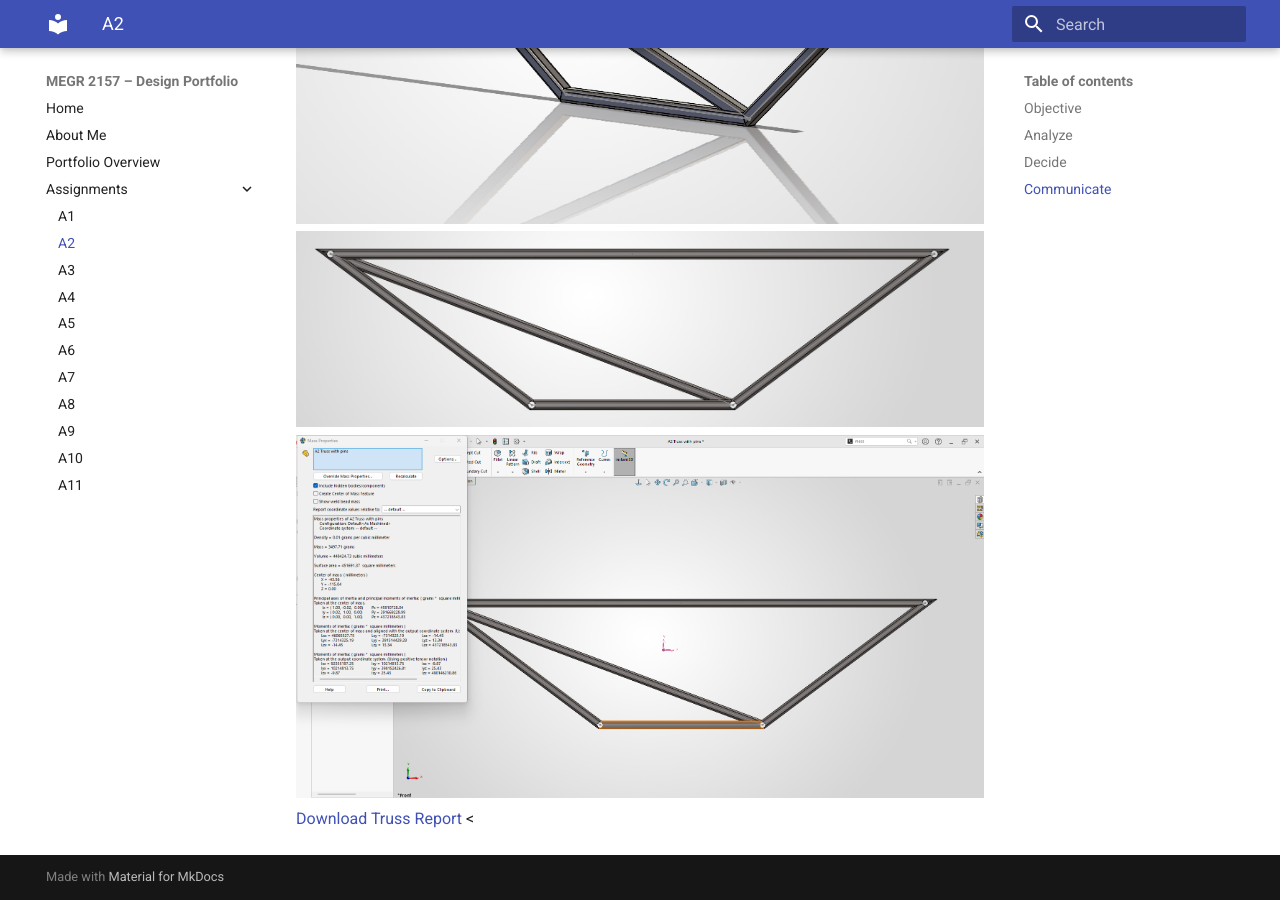
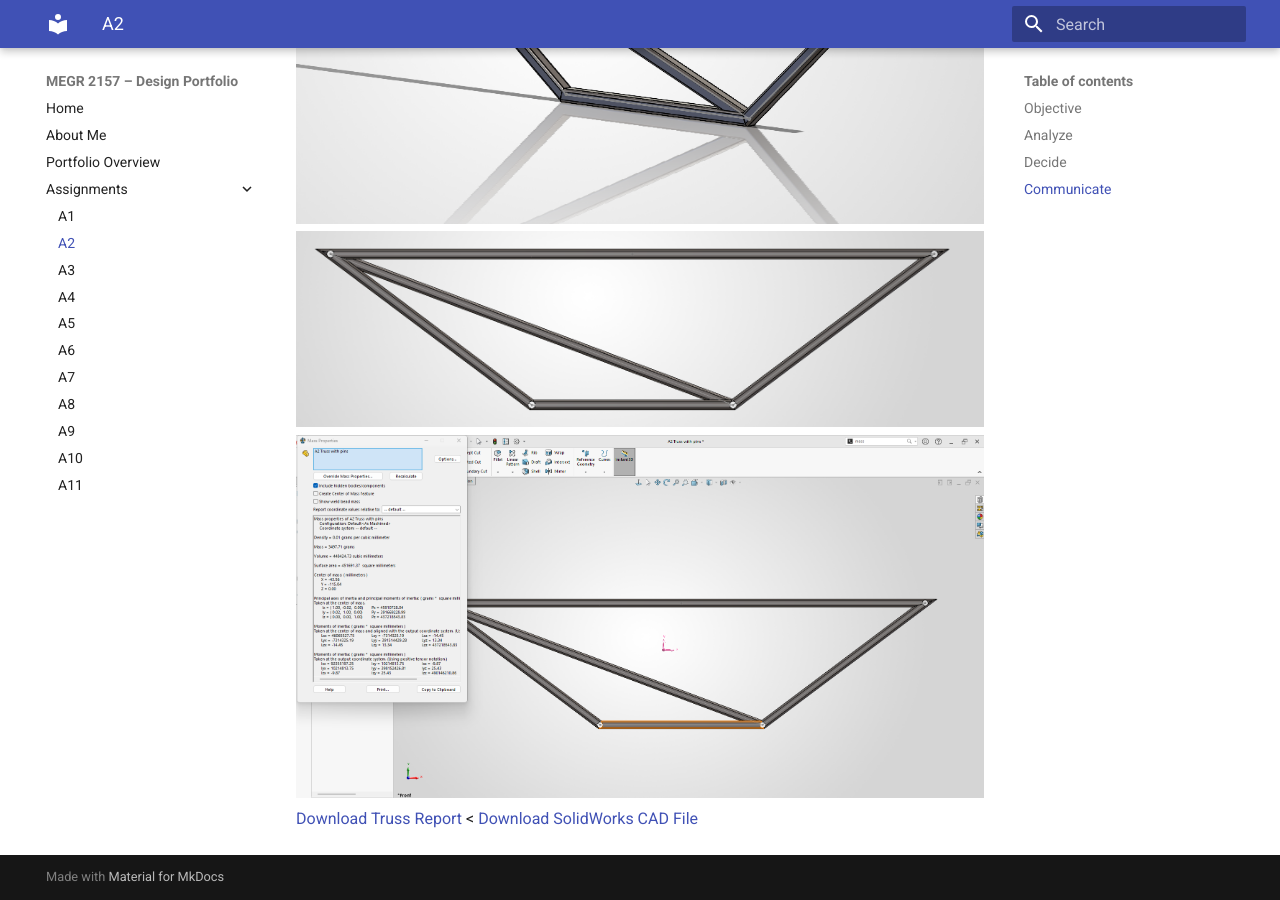
Before and after one commit to SaeedMalik7/megr2157-portfolio, an MkDocs documentation site: the page built from docs/assignments/A02/index.md, in a window 1280 px wide and 900 px high, scrolled down 3010 px. Built offline with MkDocs 1.6.1 and Material for MkDocs 9.7.7, drawn with Linux system fonts in a browser that asks for light colours.

Commit message:
Add download link for SolidWorks CAD file
Added a link to download the SolidWorks CAD file for the truss.

```diff
--- a/docs/assignments/A02/index.md
+++ b/docs/assignments/A02/index.md
@@ -33,3 +33,6 @@ _Which geometry did you select, and why? This is your first open design choice i
 <img src="./A2PIC7.png" alt="Truss Layout" width="800">
 <a href="./A2 Truss.SLDPRT" download>Download Truss Report</a>
 <
+<a href="https://github.com/SaeedMalik7/megr2157-portfolio/raw/refs/heads/main/docs/assignments/A02/A2 Truss.SLDPRT" download>
+Download SolidWorks CAD File
+</a>
```
